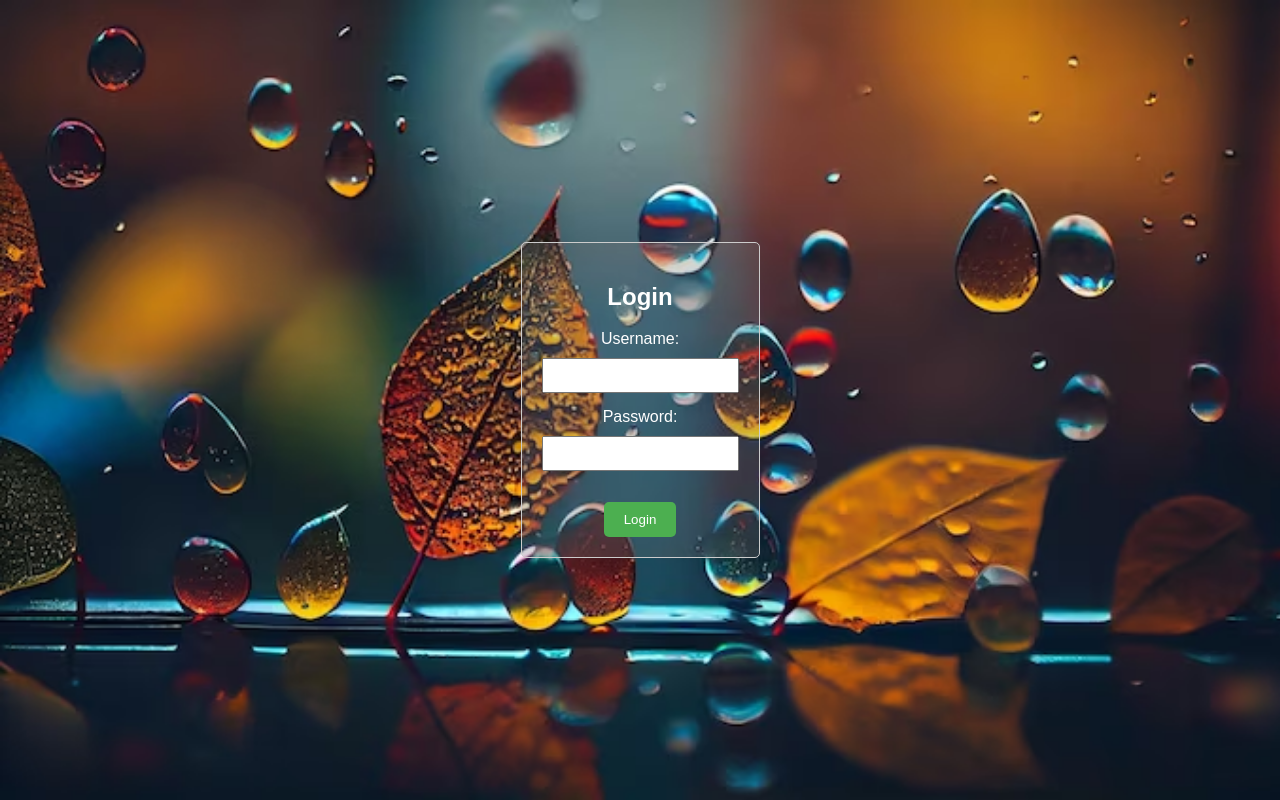
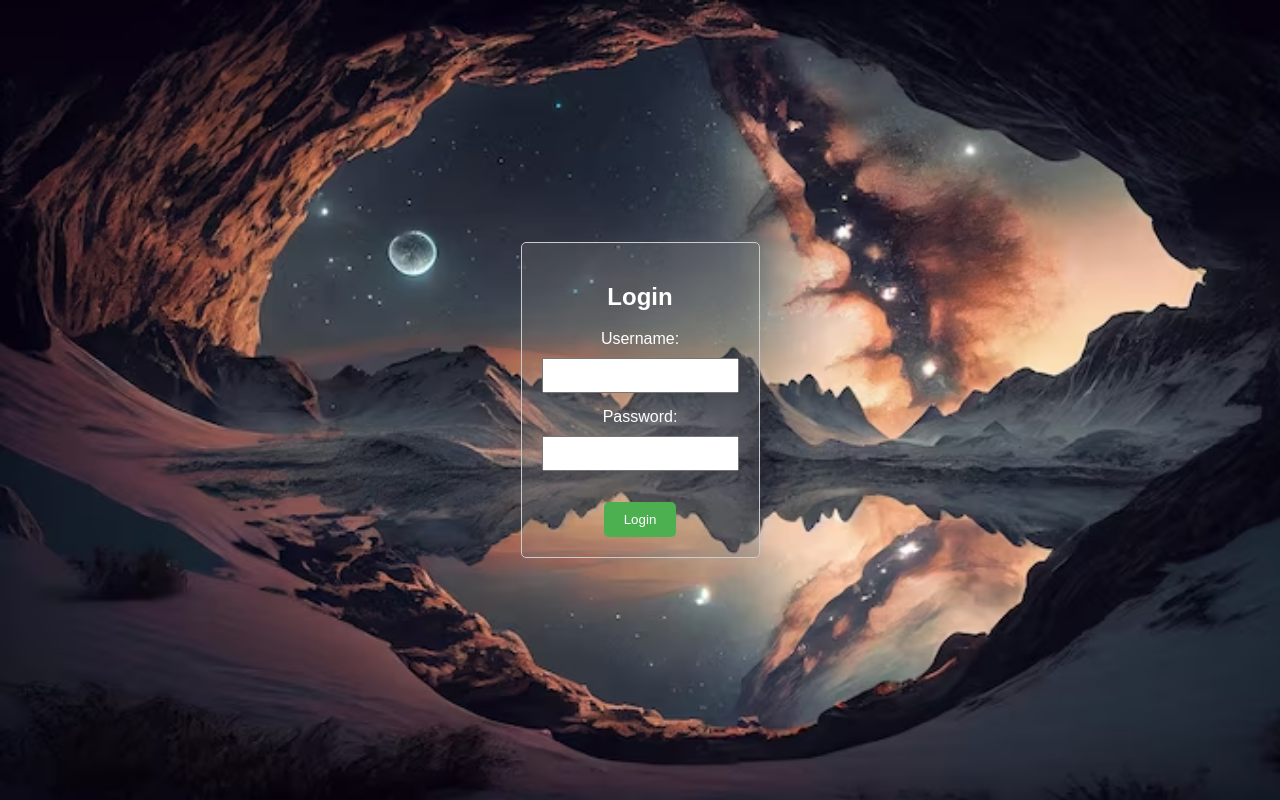
Before and after one commit to Subhom1234/Record, a plain HTML site: page index.html in a window 1280 px wide. Drawn offline with Linux system fonts and the light colour scheme.

Commit message:
Update index.html

```diff
--- a/index.html
+++ b/index.html
@@ -5,7 +5,7 @@
   <meta name="viewport" content="width=device-width, initial-scale=1.0">
   <style>
     body {
-      background-image: url('drops-water-glass-with-autumn-leaves-closeupgenerative-ai_841229-2085.avif');
+      background-image: url('snowy-mountain-peak-starry-galaxy-majesty-generative-ai_188544-9650 (2).avif');
   background-size: cover; /* Adjust as needed */
   background-repeat: no-repeat;
       font-family: Arial, sans-serif;
```
